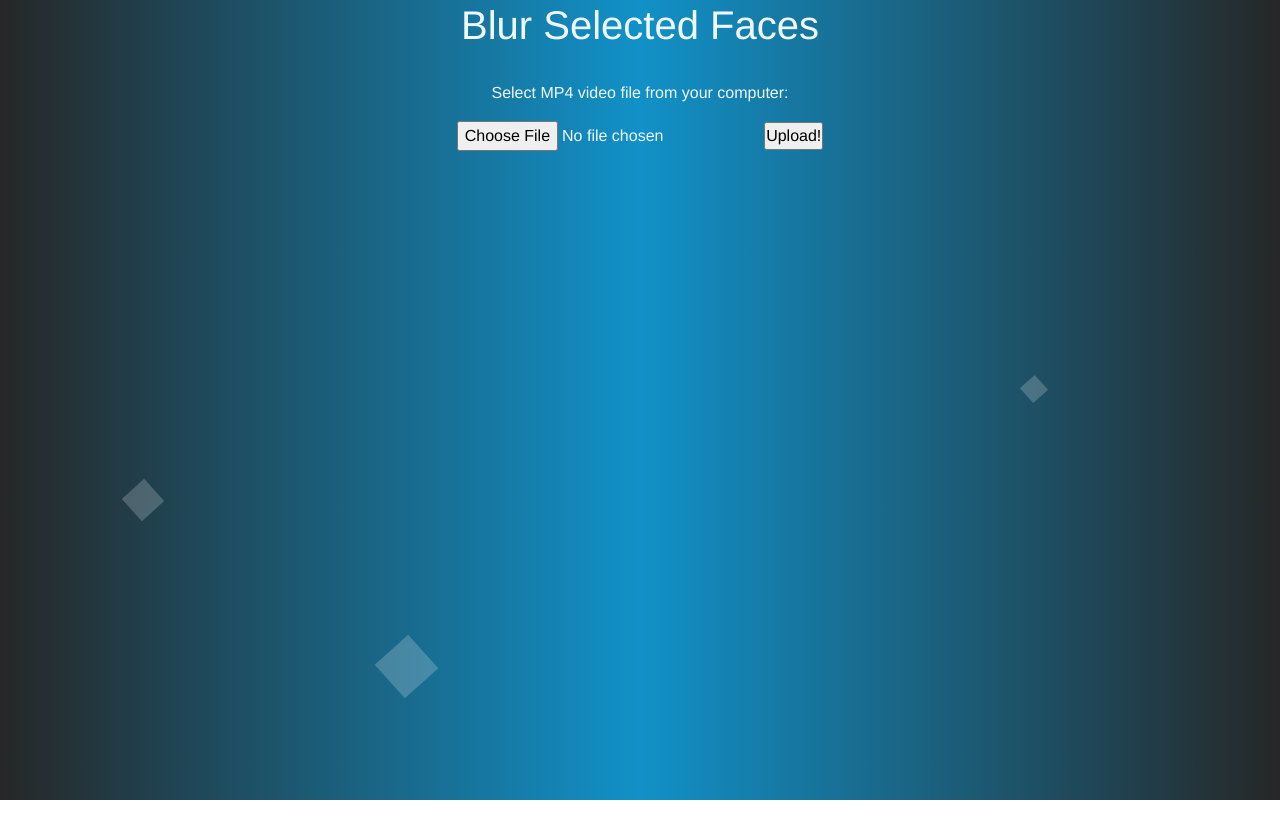
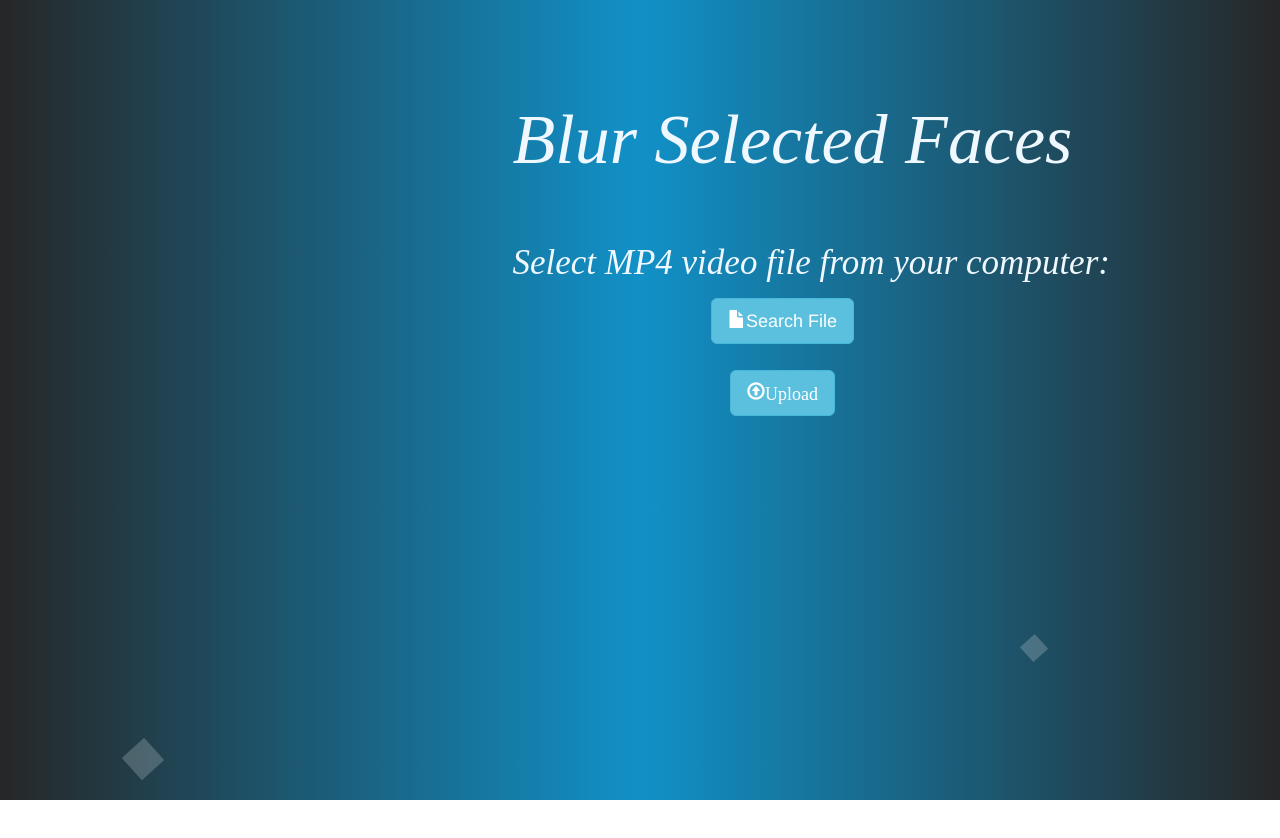
Before and after one commit to arikost/BSF, a website: page index.html in a window 1280 px wide. Drawn offline with nearby package versions, Linux system fonts and the light colour scheme.

Commit message:
styling main page button and fixing bug "people folder doesn't exist"

```diff
--- a/index.html
+++ b/index.html
@@ -4,6 +4,7 @@
     <script src="/socket.io/socket.io.js"></script>
     <link rel="stylesheet" href="https://cdn.jsdelivr.net/npm/bootstrap@4.0.0/dist/css/bootstrap.min.css" integrity="sha384-Gn5384xqQ1aoWXA+058RXPxPg6fy4IWvTNh0E263XmFcJlSAwiGgFAW/dAiS6JXm" crossorigin="anonymous">
     <link rel="stylesheet" href="css/style.css">
+    <link rel="stylesheet" href="https://maxcdn.bootstrapcdn.com/bootstrap/3.3.7/css/bootstrap.min.css">
   </head>
 
   <body>
@@ -27,8 +28,10 @@
             action="upload"
             enctype="multipart/form-data"
             method="POST">
-              <input type="file" name="data" />
-              <input type="submit" value="Upload!" />
+            <label for="costum_btn" class="btn btn-info btn-lg" ><span class="glyphicon glyphicon-file"></span>Search File</label>
+              <input type="file" name="data" id="costum_btn" style="visibility: hidden;"/>
+
+              <button type="submit" value="Upload!" class="btn btn-info btn-lg"><span class="glyphicon glyphicon-upload">Upload</span></button>
           </div>
       </div>
   </div>
--- a/public/css/style.css
+++ b/public/css/style.css
@@ -15,6 +15,23 @@
   height:100%;
   width:100%;
 
+  }
+  div h1{
+    font-size: 70px;
+    margin-top: 100px;
+    font-family: "Times New Roman", Times, serif;
+    border-color: black;
+    box-shadow: #0F2027;
+    white-space: nowrap;
+    font-style: italic;
+  }
+  div p{
+    font-size: 35px;
+    font-family: "Times New Roman", Times, serif;
+    border-color: black;
+    box-shadow: #0F2027;
+    font-style: italic;
+    white-space: nowrap;
   }
   ul{
     display:block;
```
Also changed, not shown: 1 other file.
